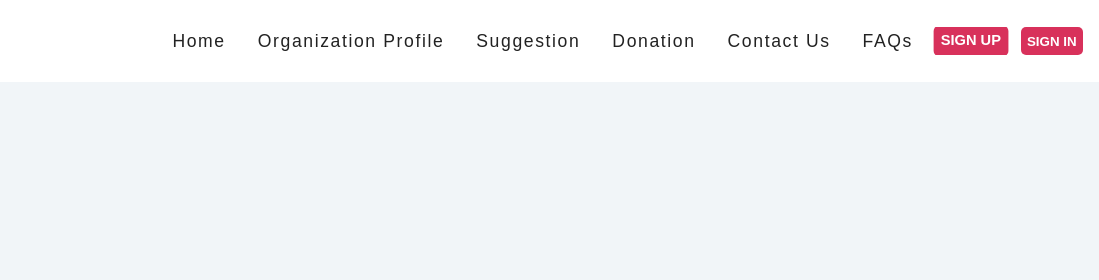
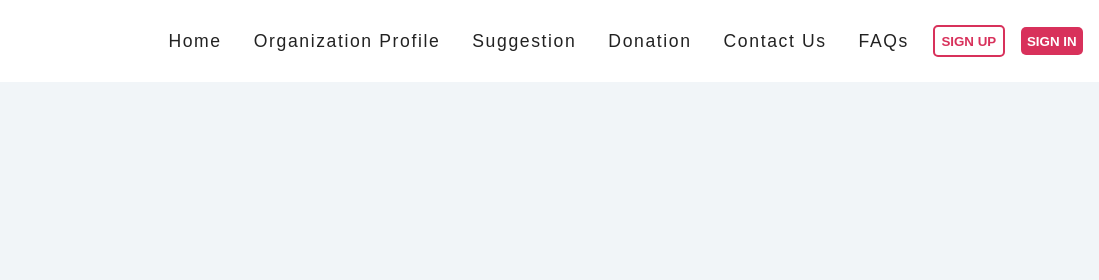
Before and after one commit to Abdullah-ohida/firestorm_header, a plain HTML site: page index.html in a window 1280 px wide. In both pictures the pointer is over the button "SIGN UP". Shown: the top 280 px of the page, 181-1280 px from the left. Drawn offline with Linux system fonts and the light colour scheme.

Commit message:
structure code

```diff
--- a/asset/css/header.css
+++ b/asset/css/header.css
@@ -151,8 +151,9 @@ h1, h2, h3, h4, h5, h6, p{
 }
 
 .btn:hover{
-    transform: scale(1.1);
-    border-radius: var(--radius);
+   border: 2px solid #d8315b;
+    background-color: transparent;
+    color: #d8315b;
 }
 
 .links a:hover{
@@ -218,8 +219,9 @@ h1, h2, h3, h4, h5, h6, p{
     }
 
     .btn:hover{
-        transform: scale(1.1);
-        border-radius: var(--radius);
+        border: 2px solid #d8315b;
+        background-color: transparent;
+        color: #d8315b;
     }
 
     .search{
```
